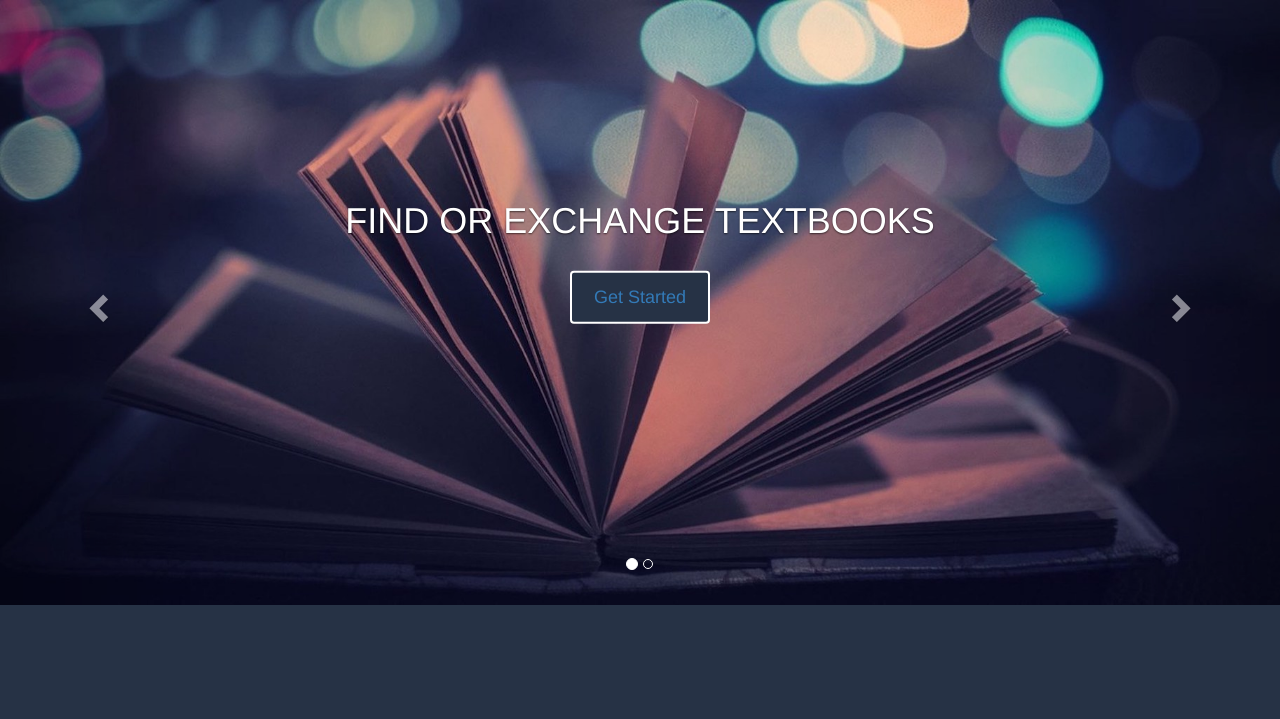
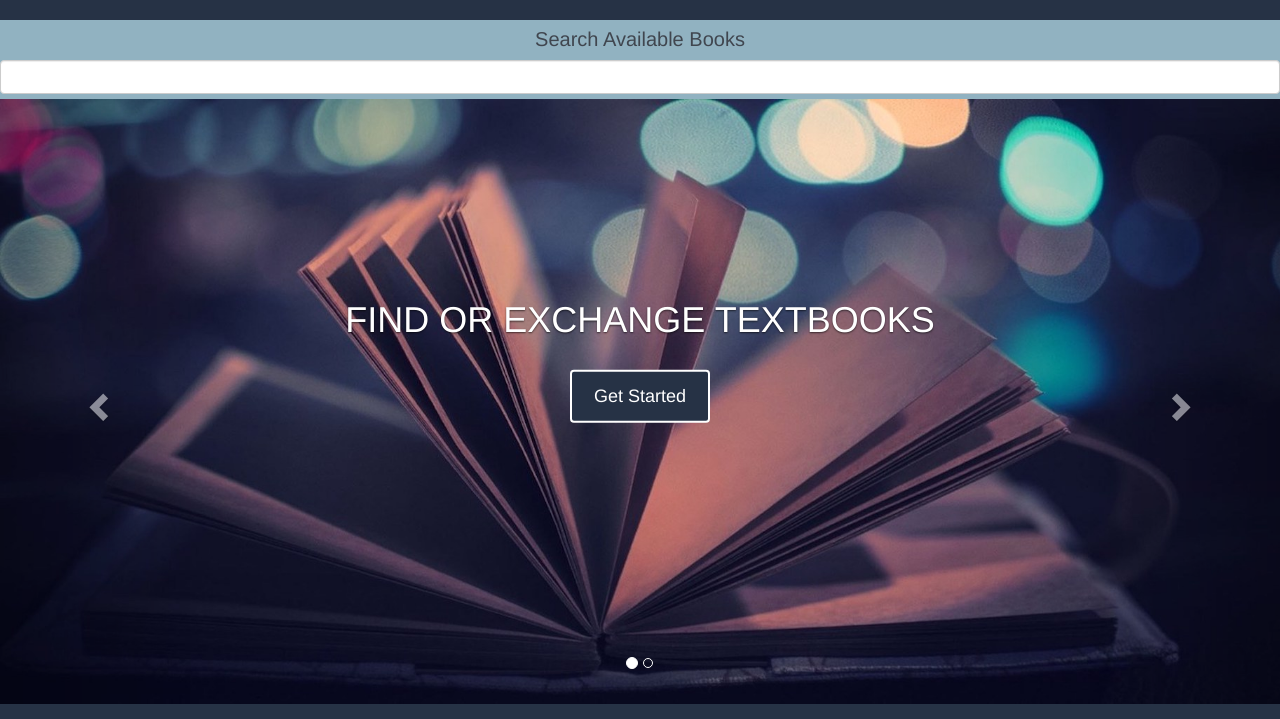
Before and after one commit to Austin-Schaefers/426Final, a Django app: page / in a window 1280 px wide. Shown: the part 81-800 px from the top of the page. Run offline with Django 3.2, Linux system fonts and the light colour scheme; some libraries are stand-ins or nearby versions.

Commit message:
added autocomplete for books

```diff
--- a/Desktop/djangodev/426final/book/bookExchange/home/urls.py
+++ b/Desktop/djangodev/426final/book/bookExchange/home/urls.py
@@ -3,5 +3,5 @@ from home import views
 
 urlpatterns = [
     url(r'^$', views.home,name='home'),
-    url(r'^$', views.ISBNfinder,name='homeForm')
+    url(r'^autocomplete/get_book', views.AutoCompleteView.as_view(), name='autocomplete')
 ]
--- a/Desktop/djangodev/426final/book/bookExchange/home/views.py
+++ b/Desktop/djangodev/426final/book/bookExchange/home/views.py
@@ -1,11 +1,34 @@
 from django.shortcuts import render
 from . import forms
-
+from django.views.generic.edit import FormView
+from . import models
+from .models import Book
+from django.http import HttpResponse
+import json
 # Create your views here.
 def home(request):
-    myDict = {"insert_me": "text"}
-    return render(request,"home/home.html", myDict)
+    session_language = 'en'
+    request.session['lang'] = session_language
 
-def ISBNfinder(request):
-    form = forms.homeForm
-    return render(request, "home/home.html", form)
+
+    return render(request,"home/home.html", {'session_language':session_language})
+
+class AutoCompleteView(FormView):
+    def get(self,request,*args,**kwargs):
+        data = request.GET
+        bookname = data.get("term")
+        if bookname:
+            books = Book.objects.filter(title__contains= bookname)
+        else:
+            books = Book.objects.all()
+
+        results = []
+        for book in books:
+            book_json = {}
+            book_json['id'] = book.id
+            book_json['label'] = book.title
+            book_json['value'] = book.title
+            results.append(book_json)
+            data = json.dumps(results)
+        mimetype = 'application/json'
+        return HttpResponse(data, mimetype)
--- a/Desktop/djangodev/426final/book/bookExchange/login/urls.py
+++ b/Desktop/djangodev/426final/book/bookExchange/login/urls.py
@@ -2,5 +2,6 @@ from django.conf.urls import url
 from login import views
 
 urlpatterns = [
-    url(r'^$', views.login, name='login')
+    url(r'^$', views.login)
+
 ]
--- a/Desktop/djangodev/426final/book/bookExchange/login/views.py
+++ b/Desktop/djangodev/426final/book/bookExchange/login/views.py
@@ -3,5 +3,4 @@ from . import forms
 
 # Create your views here.
 def login(request):
-    myDict = {"insert_me": "klwemlwemdwe"}
-    return render(request, 'login/login.html', myDict)
+    return render(request, 'login/login.html')
--- a/Desktop/djangodev/426final/book/bookExchange/static/css/home.css
+++ b/Desktop/djangodev/426final/book/bookExchange/static/css/home.css
@@ -1,5 +1,12 @@
 body{
     background-color:#263245;
+}
+
+h2 {
+    color: #40464f;
+    text-align: center;
+    padding-top: 8px;
+    font-size: 20px;
 }
 
 .navbar {
@@ -37,6 +44,7 @@ body{
           border: 2px solid #FFF;
       }
 
+
 @media (max-width:600px){
           .carousel-caption{
               display: none;
@@ -55,3 +63,8 @@ body{
 img {
           height: 100%;
       }
+
+#booksearch {
+    background-color: #91b2c1;
+    padding-bottom: 5px;
+}
--- a/Desktop/djangodev/426final/book/bookExchange/templates/home/home.html
+++ b/Desktop/djangodev/426final/book/bookExchange/templates/home/home.html
@@ -1,13 +1,16 @@
 <!DOCTYPE html>
 {% load staticfiles %}
-<html lang="en">
+
+<html lang={{session_language}}>
 <head>
     <title>Textbook Exchange</title>
     <meta charset="utf-8">
     <meta name="viewport" content="width=device-width, initial-scale=1">
     <link rel="stylesheet" href="https://maxcdn.bootstrapcdn.com/bootstrap/3.3.7/css/bootstrap.min.css">
     <link rel="stylesheet" href="https://cdnjs.cloudflare.com/ajax/libs/font-awesome/4.7.0/css/font-awesome.min.css">
+    <link rel="stylesheet" href="http://code.jquery.com/ui/1.12.1/themes/base/jquery-ui.css" type="text/css" media="all"/>
     <script src="https://ajax.googleapis.com/ajax/libs/jquery/3.2.1/jquery.min.js"></script>
+    <script src="https://ajax.googleapis.com/ajax/libs/jqueryui/1.12.1/jquery-ui.js" type="text/javascript"></script>
     <script src="https://maxcdn.bootstrapcdn.com/bootstrap/3.3.7/js/bootstrap.min.js"></script>
     <link rel ="stylesheet" type="text/css" href='{% static "css/home.css" %}'/>
 
@@ -24,15 +27,28 @@
                 <a class="navbar-brand" href="#"><img src="#"></a>
             </div>
             <div class="collapse navbar-collapse" id="myNavbar">
+
                 <ul class="nav navbar-nav navbar-right">
                     <li class="active"><a href="">Home</a></li>
                     <li><a href="about">About</a></li>
                     <li><a href="login">Login</a></li>
+
                 </ul>
             </div>
         </div>
     </nav>
-
+    <div id="booksearch">
+    <h2>Search Available Books</h2>
+    <input name="book_name"class="form-control "id="new_book">
+        <script type="text/javascript">
+        $(function() {
+        $("#new_book").autocomplete({
+        source: "/autocomplete/get_book/",
+        minLength: 2
+        });
+        });
+        </script>
+    </div>
     <div id="myCarousel" class="carousel slide" data-ride="carousel">
         <ol class="carousel-indicators">
             <li data-target="#myCarousel" data-slide-to="0" class="active"></li>
@@ -44,7 +60,7 @@
             <div class="carousel-caption">
                 <h1>Find or Exchange Textbooks</h1>
                 <br>
-                <button type="button" class="btn btn-default"><a href="register">Get Started</a></button>
+                <a href="register"><button type="button" class="btn btn-default">Get Started</button></a>
             </div>
             </div>
             <div class="item">
@@ -66,5 +82,8 @@
     </a>
     </div>
 
+    <footer>
+
+    </footer>
 </body>
 </html>
```
Also changed, not shown: Desktop/djangodev/426final/book/bookExchange/db.sqlite3.
